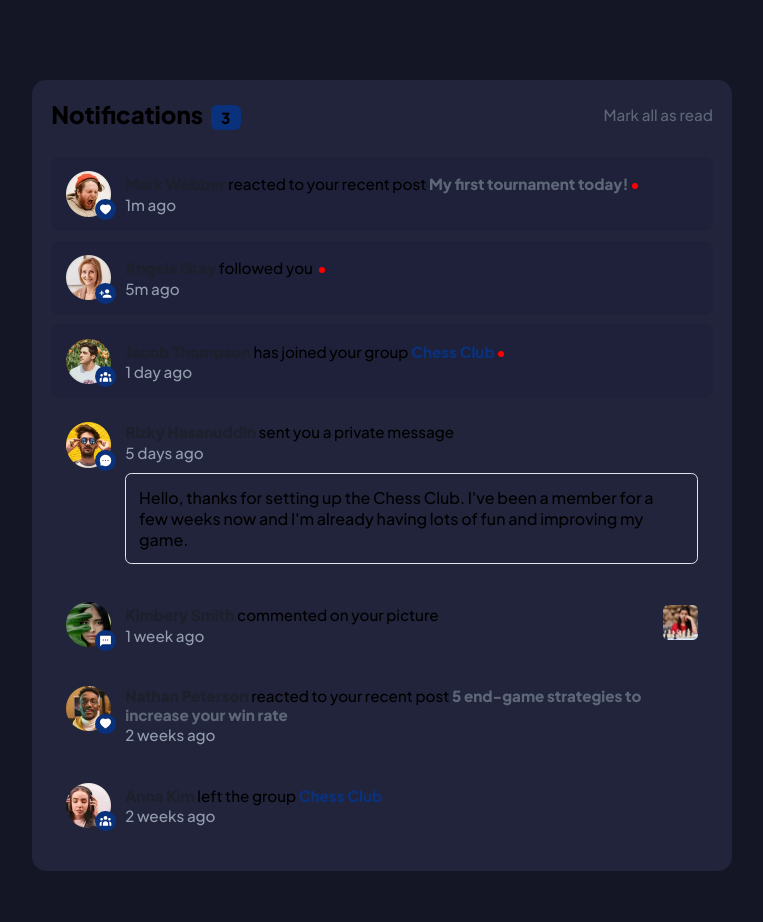
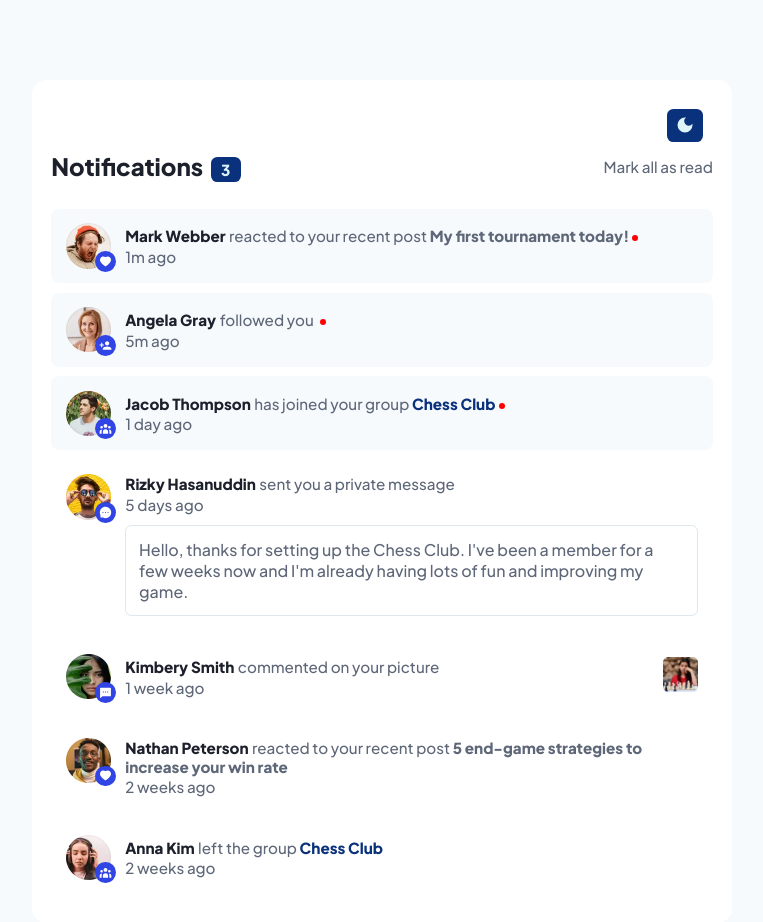
Before and after one commit to jonathan401/FEM-Notification-Page, a React (Create React App) app: page / in a window 1280 px wide. Shown: the whole page, without its empty margins (258-1021 px from the left). Before the commit the page ends 871 px from the top, so only its background shows below. Built offline with nearby package versions, Linux system fonts and the light colour scheme.

Commit message:
clean up

```diff
--- a/src/components/Card/Card.styled.ts
+++ b/src/components/Card/Card.styled.ts
@@ -16,18 +16,19 @@ export const CardWrapper = styled.article<{ isRead: boolean }>`
     text-decoration: none;
 
     &:hover {
-      color: hsl(219, 85%, 26%);
+      color: ${({ theme }) => theme.hoverColor};
     }
   }
 `;
 
 export const UserLink = styled.a`
-  color: hsl(224, 21%, 14%);
+  margin-right: 0.05rem;
+  color: ${({ theme }) => theme.userLinkText};
   font-weight: 700;
   text-decoration: none;
 
   &:hover {
-    color: hsl(219, 85%, 26%);
+    color: ${({ theme }) => theme.hoverColor};
   }
 `;
 
@@ -39,8 +40,8 @@ export const NotificationWrapper = styled.div`
 `;
 
 export const PostLink = styled.a<{ type: string }>`
-  color: ${({ type }) =>
-    type === "reaction" ? "hsl(219, 12%, 42%)" : "hsl(219, 85%, 26%)"};
+  color: ${({ type, theme }) =>
+    type === "reaction" ? theme.postLinkText : theme.groupLinkText};
 `;
 
 export const Dot = styled.span<{ isRead: boolean }>`
@@ -63,7 +64,7 @@ export const NotificationContent = styled.div<{ misc: unknown }>`
 `;
 
 export const Time = styled.p`
-  color: hsl(219, 14%, 63%);
+  color: ${({ theme }) => theme.textPrimary};
   font-weight: 300;
   margin-top: 0.1rem;
 `;
--- a/src/components/Card/Card.tsx
+++ b/src/components/Card/Card.tsx
@@ -1,6 +1,6 @@
 import React from "react";
 
-import Avatar from "../common/Avatar";
+import Avatar from "../common/Avatar/Avatar";
 import { MessageBox } from "../common/MessageBox.styled";
 import {
   CardWrapper,
@@ -45,7 +45,7 @@ const Card: React.FC<CardProps> = ({
       return misc.text ? (
         <MessageBox>{misc.text}</MessageBox>
       ) : (
-        <ImgBox src={misc.img} />
+        <ImgBox src={misc.img} alt="young girl playing chess" />
       );
     }
   };
--- a/src/components/Notifications/Notifications.styled.ts
+++ b/src/components/Notifications/Notifications.styled.ts
@@ -9,11 +9,11 @@ export const NotificationContainer = styled.ul`
   width: 100%;
   background-color: ${({ theme }) => theme.ContainerBg};
   padding: 1.2rem;
-  border-radius: 0.9rem;
   list-style: none;
   box-shadow: 0 0.2rem 2.6rem rgb(131, 166, 210 / 40%);
 
   @media screen and (min-width: 800px) {
+    border-radius: 0.9rem;
     margin-top: 5rem;
     height: initial;
     max-width: 700px;
@@ -38,21 +38,21 @@ export const Header = styled.header`
     font-size: clamp(0.9rem, 2vw, 0.95rem);
     border-radius: 0.4rem;
     padding: 0.17rem 0.65rem;
-    color: ${({ theme }) => theme.textPrimary};
-    background-color: hsl(219, 85%, 26%);
+    color: ${({ theme }) => theme.textLight};
+    background-color: ${({ theme }) => theme.tertiary};
   }
 
   button {
     font-family: inherit;
     cursor: pointer;
     font-size: clamp(0.85rem, 2vw, 0.95rem);
-    color: hsl(219, 12%, 42%);
+    color: ${({ theme }) => theme.textPrimary};
     outline: 0;
     border: 0;
     background-color: transparent;
 
     &:hover {
-      color: hsl(219, 85%, 26%);
+      color: ${({ theme }) => theme.hoverColor};
     }
   }
 `;
--- a/src/components/Notifications/Notifications.tsx
+++ b/src/components/Notifications/Notifications.tsx
@@ -1,4 +1,4 @@
-import React, { useState } from "react";
+import { useState } from "react";
 
 import notificationData from "../../data/NotificationData";
 import Card from "../Card/Card";
@@ -7,6 +7,7 @@ import {
   Header,
   Container,
 } from "./Notifications.styled";
+import ThemeToggle from "../common/ThemeToggle";
 
 const Notifications = () => {
   const [allNotifications, setAllNotifications] = useState([
@@ -31,6 +32,7 @@ const Notifications = () => {
   return (
     <Container>
       <NotificationContainer>
+        <ThemeToggle />
         <Header>
           <div>
             <h1>
--- a/src/components/common/Avatar.tsx
+++ /dev/null
@@ -1,45 +0,0 @@
-import React from "react";
-import styled from "styled-components";
-
-import iconMap, { iconProps } from "../../data/NotificationIcons";
-
-interface avatarProps {
-  avatarSrc: string;
-  type: string;
-}
-
-const AvatarStyle = styled.img`
-  width: 50px;
-`;
-
-const AvatarContainer = styled.div`
-  margin-right: 0.9rem;
-  align-self: flex-start;
-  position: relative;
-`;
-
-const IconWrap = styled.div`
-  position: absolute;
-  width: 1.3rem;
-  height: 1.3rem;
-  display: flex;
-  justify-content: center;
-  align-items: center;
-  border-radius: 50%;
-  right: -0.3rem;
-  bottom: -0.2rem;
-  background-color: hsl(219, 85%, 26%);
-`;
-
-const Avatar: React.FC<avatarProps> = ({ avatarSrc, type }) => {
-  const Icon = iconMap[type as keyof iconProps];
-
-  return (
-    <AvatarContainer>
-      <AvatarStyle src={avatarSrc} alt="" />
-      <IconWrap>{<Icon color="white" size="13" />}</IconWrap>
-    </AvatarContainer>
-  );
-};
-
-export default Avatar;
--- /dev/null
+++ b/src/components/common/Avatar/Avatar.styled.ts
@@ -0,0 +1,24 @@
+import styled from "styled-components";
+
+export const AvatarStyle = styled.img`
+  width: 50px;
+`;
+
+export const AvatarContainer = styled.div`
+  margin-right: 0.9rem;
+  align-self: flex-start;
+  position: relative;
+`;
+
+export const IconWrap = styled.div`
+  position: absolute;
+  width: 1.3rem;
+  height: 1.3rem;
+  display: flex;
+  justify-content: center;
+  align-items: center;
+  border-radius: 50%;
+  right: -0.3rem;
+  bottom: -0.2rem;
+  background-color: #3045e4;
+`;
--- /dev/null
+++ b/src/components/common/Avatar/Avatar.tsx
@@ -0,0 +1,22 @@
+import React from "react";
+
+import iconMap, { iconProps } from "../../../data/NotificationIcons";
+import { AvatarStyle, AvatarContainer, IconWrap } from "./Avatar.styled";
+
+interface avatarProps {
+  avatarSrc: string;
+  type: string;
+}
+
+const Avatar: React.FC<avatarProps> = ({ avatarSrc, type }) => {
+  const Icon = iconMap[type as keyof iconProps];
+
+  return (
+    <AvatarContainer>
+      <AvatarStyle src={avatarSrc} alt="" />
+      <IconWrap>{<Icon color="white" size="13" />}</IconWrap>
+    </AvatarContainer>
+  );
+};
+
+export default Avatar;
--- a/src/components/common/MessageBox.styled.ts
+++ b/src/components/common/MessageBox.styled.ts
@@ -5,12 +5,12 @@ export const MessageBox = styled.p`
   font-weight: 300;
   max-width: 100%;
   font-size: clamp(0.87rem, 2vw, 1rem);
-  border: 1px solid hsl(205, 33%, 90%);
+  border: 1px solid ${({ theme }) => theme.borderColor};
   border-radius: 0.4rem;
   margin-top: 0.7rem;
   cursor: pointer;
 
   &:hover {
-    background-color: hsl(211, 68%, 94%);
+    background-color: ${({ theme }) => theme.boxHoverBg};
   }
 `;
--- /dev/null
+++ b/src/components/common/ThemeToggle.tsx
@@ -0,0 +1,39 @@
+import { useContext } from "react";
+import styled from "styled-components";
+
+import ThemeContext, { ThemeContextType } from "../../contexts/ThemeContext";
+import { MdLightMode, MdDarkMode } from "react-icons/md";
+
+export const ThemeToggleStyled = styled.button`
+  margin: 0.6rem 0.6rem 0.6rem auto;
+  border-radius: 0.4rem;
+  border: 0;
+  padding: 0.4rem 0.5rem;
+  outline: 0;
+  display: flex;
+  justify-content: center;
+  align-items: center;
+  cursor: pointer;
+  transition: all 0.5s;
+  background-color: ${({ theme }) => theme.tertiary};
+
+  &:focus {
+    outline-offset: 2px;
+    outline: 2px solid ${({ theme }) => theme.tertiary};
+  }
+`;
+
+const ThemeToggle = () => {
+  const { theme, switchTheme } = useContext(ThemeContext) as ThemeContextType;
+  return (
+    <ThemeToggleStyled onClick={() => switchTheme(theme)}>
+      {theme === "dark" ? (
+        <MdLightMode size="20" color="#def3fa" />
+      ) : (
+        <MdDarkMode size="20" color="#def3fa" />
+      )}
+    </ThemeToggleStyled>
+  );
+};
+
+export default ThemeToggle;
--- a/src/contexts/ThemeContext.tsx
+++ b/src/contexts/ThemeContext.tsx
@@ -1,4 +1,4 @@
-import React, { createContext, useState } from "react";
+import React, { createContext, useState, useEffect } from "react";
 
 export type ThemeContextType = {
   theme: "light" | "dark";
@@ -12,11 +12,17 @@ type Props = {
 const ThemeContext = createContext<ThemeContextType | null>(null);
 
 export const ThemeStore = ({ children }: Props) => {
-  const [theme, setTheme] = useState<"light" | "dark">("dark");
+  const [theme, setTheme] = useState<"light" | "dark">("light");
+
+  // effects
+  useEffect(() => {
+    // still working on it
+  }, [theme]);
 
   const switchTheme = (currTheme: "light" | "dark") => {
     currTheme === "light" ? setTheme("dark") : setTheme("light");
   };
+  localStorage.setItem("theme", theme);
 
   return (
     <ThemeContext.Provider value={{ theme, switchTheme }}>
--- a/src/data/Themes.tsx
+++ b/src/data/Themes.tsx
@@ -14,48 +14,51 @@ export type themeProps = {
     textPrimary: string;
     textDark: string;
     textLight: string;
-    textTertiary: string;
+    tertiary: string;
     userLinkText: string;
-    hover: string;
+    groupLinkText: string;
+    postLinkText: string;
+    hoverColor: string;
     borderColor: string;
-    MessageBoxHover: string;
+    boxHoverBg: string;
   };
 };
 
 const themes: themeProps = {
   light: {
     mainBg: "hsl(210, 60%, 98%)",
-    ContainerBg: "#fff",
+    ContainerBg: "hsl(0, 0%, 100%)",
     unreadBg: "hsl(210, 60%, 98%)",
     textPrimary: "hsl(219, 12%, 42%)",
-    textDark: "hsl(219, 12%, 42%)",
-    textLight: "hsl(219, 14%, 63%)",
-    textTertiary: "hsl(219, 85%, 26%)",
+    textDark: "hsl(224, 21%, 14%)",
+    textLight: "#def3fa",
+    tertiary: "hsl(219, 85%, 26%)",
     userLinkText: "hsl(224, 21%, 14%)",
-    hover: "hsl(219, 85%, 26%)",
+    groupLinkText: "hsl(219, 85%, 26%)",
+    postLinkText: "hsl(219, 12%, 42%)",
+    hoverColor: "hsl(219, 85%, 26%)",
     borderColor: "hsl(205, 33%, 90%)",
-    MessageBoxHover: "hsl(211, 68%, 94%)",
+    boxHoverBg: "hsl(211, 68%, 94%)",
   },
   dark: {
-    mainBg: "#141625",
-    ContainerBg: "#21243b",
+    mainBg: "#0a0b18",
+    ContainerBg: "#0e0f1f",
     unreadBg: "#1e2139",
-    textPrimary: "#",
-    textDark: "#",
-    textLight: "#",
-    textTertiary: "hsl(219, 85%, 26%)",
-    userLinkText: "#",
-    hover: "#",
-    borderColor: "#",
-    MessageBoxHover: "#",
+    textPrimary: "#def3fa",
+    textDark: "#ced8db",
+    textLight: "#def3fa",
+    tertiary: "#3045e4",
+    userLinkText: "#fff",
+    groupLinkText: "#8997fd",
+    postLinkText: "#ddd",
+    hoverColor: "#3046e4",
+    borderColor: "#1e2139",
+    boxHoverBg: "#1e2139",
   },
 };
 
-export const ThemeType = typeof themes;
-
 const Theme = ({ children }: Props) => {
   const { theme } = useContext(ThemeContext) as ThemeContextType;
-  console.log(theme);
   if (theme === null) {
     throw new Error("theme state not found");
   }
```
